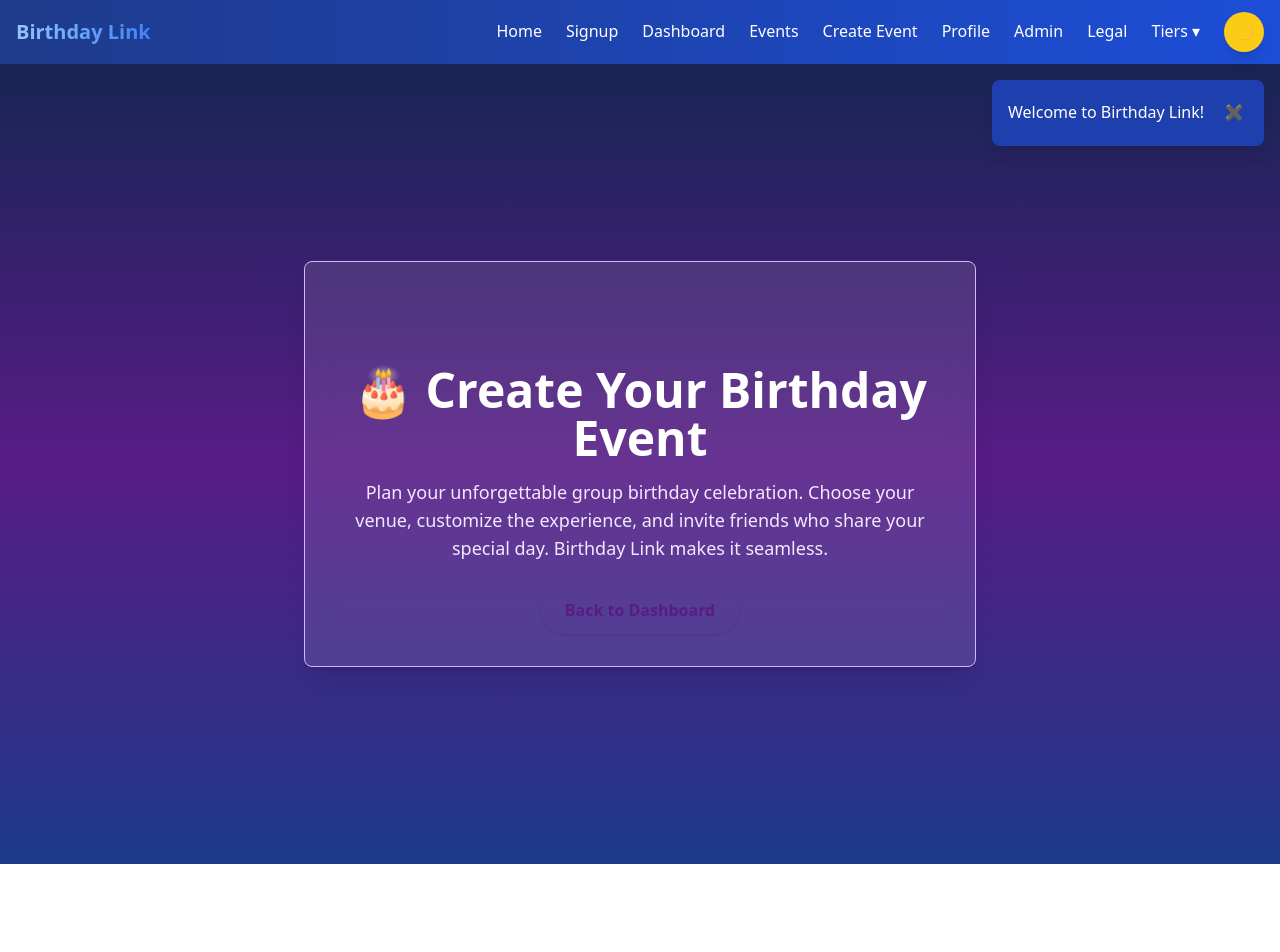
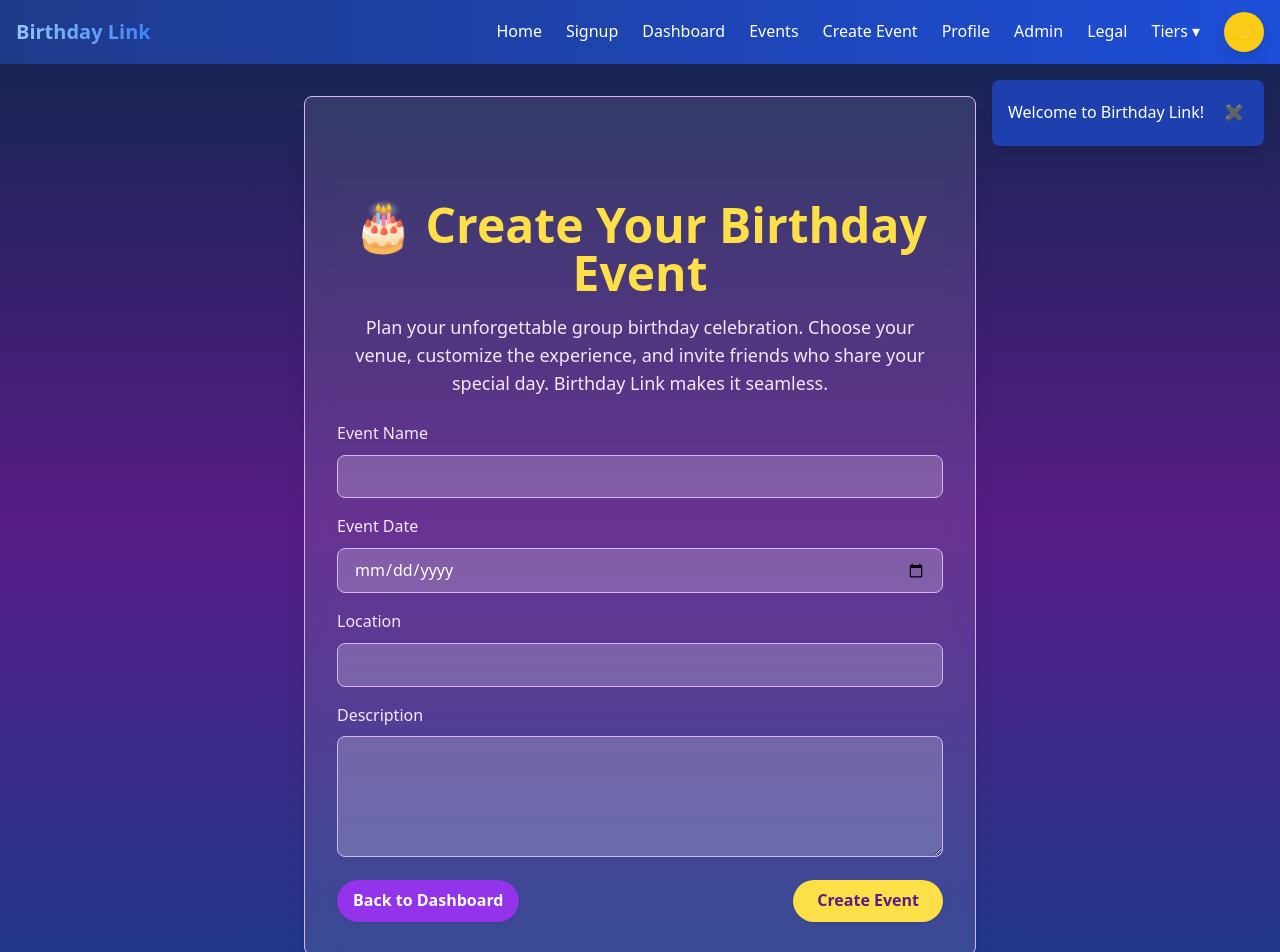
Before and after one commit to xytoxyto/birthday-link, a Next.js app: page /events/create in a window 1280 px wide. Shown: the top 952 px of the page. Before the commit the page ends 864 px from the top, so only its background shows below. Built offline with nearby package versions, Linux system fonts and the light colour scheme.

Commit message:
fix: enhance EventsCreatePage with form handling and input fields for event details

```diff
--- a/src/app/events/create/page.tsx
+++ b/src/app/events/create/page.tsx
@@ -1,23 +1,105 @@
+'use client';
 import Link from 'next/link';
+import { useState } from 'react';
 
 export default function EventsCreatePage() {
+  const [formData, setFormData] = useState({
+    eventName: '',
+    eventDate: '',
+    location: '',
+    description: ''
+  });
+
+  const handleChange = (e: React.ChangeEvent<HTMLInputElement | HTMLTextAreaElement>) => {
+    const { name, value } = e.target;
+    setFormData(prev => ({ ...prev, [name]: value }));
+  };
+
+  const handleSubmit = (e: React.FormEvent) => {
+    e.preventDefault();
+    // Here you would handle the form submission, e.g., API call
+    console.log('Form submitted:', formData);
+    // Redirect or show success message
+  };
+
   return (
     <main className="min-h-screen bg-gradient-to-b from-blue-950 via-purple-900 to-blue-900 text-white flex flex-col">
-      <section className="flex-grow flex items-center justify-center text-center p-4 md:p-8">
-        <div className="max-w-2xl bg-white/10 backdrop-blur-md rounded-lg shadow-xl p-4 md:p-8 border border-purple-300">
-          <h1 className="text-4xl md:text-5xl font-extrabold mb-4 text-birthday-gold">
+      <section className="flex-grow flex items-center justify-center p-4 md:p-8">
+        <div className="max-w-2xl w-full bg-white/10 backdrop-blur-md rounded-lg shadow-xl p-4 md:p-8 border border-purple-300">
+          <h1 className="text-4xl md:text-5xl font-extrabold mb-4 text-yellow-300 text-center">
             🎂 Create Your Birthday Event
           </h1>
-          <p className="text-base md:text-lg text-purple-100 mb-6">
+          <p className="text-base md:text-lg text-purple-100 mb-6 text-center">
             Plan your unforgettable group birthday celebration. Choose your venue, customize the experience,
             and invite friends who share your special day. Birthday Link makes it seamless.
           </p>
-          <Link
-            href="/dashboard"
-            className="inline-block bg-birthday-gold text-purple-900 font-bold px-4 py-2 md:px-6 md:py-3 rounded-full shadow hover:bg-yellow-400 transition text-sm md:text-base"
-          >
-            Back to Dashboard
-          </Link>
+
+          <form onSubmit={handleSubmit} className="space-y-4">
+            <div className="space-y-2">
+              <label htmlFor="eventName" className="block text-purple-100">Event Name</label>
+              <input
+                type="text"
+                id="eventName"
+                name="eventName"
+                value={formData.eventName}
+                onChange={handleChange}
+                className="w-full px-4 py-2 rounded-lg bg-white/20 border border-purple-300 text-white"
+                required
+              />
+            </div>
+
+            <div className="space-y-2">
+              <label htmlFor="eventDate" className="block text-purple-100">Event Date</label>
+              <input
+                type="date"
+                id="eventDate"
+                name="eventDate"
+                value={formData.eventDate}
+                onChange={handleChange}
+                className="w-full px-4 py-2 rounded-lg bg-white/20 border border-purple-300 text-white"
+                required
+              />
+            </div>
+
+            <div className="space-y-2">
+              <label htmlFor="location" className="block text-purple-100">Location</label>
+              <input
+                type="text"
+                id="location"
+                name="location"
+                value={formData.location}
+                onChange={handleChange}
+                className="w-full px-4 py-2 rounded-lg bg-white/20 border border-purple-300 text-white"
+              />
+            </div>
+
+            <div className="space-y-2">
+              <label htmlFor="description" className="block text-purple-100">Description</label>
+              <textarea
+                id="description"
+                name="description"
+                value={formData.description}
+                onChange={handleChange}
+                rows={4}
+                className="w-full px-4 py-2 rounded-lg bg-white/20 border border-purple-300 text-white"
+              />
+            </div>
+
+            <div className="flex justify-between mt-6">
+              <Link
+                href="/dashboard"
+                className="inline-block bg-purple-600 text-white font-bold px-4 py-2 rounded-full shadow hover:bg-purple-700 transition"
+              >
+                Back to Dashboard
+              </Link>
+              <button
+                type="submit"
+                className="inline-block bg-yellow-300 text-purple-900 font-bold px-6 py-2 rounded-full shadow hover:bg-yellow-400 transition"
+              >
+                Create Event
+              </button>
+            </div>
+          </form>
         </div>
       </section>
     </main>
```
